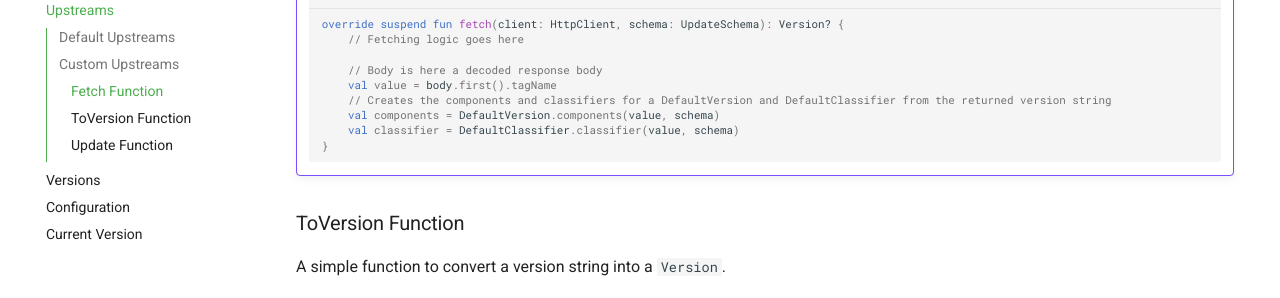
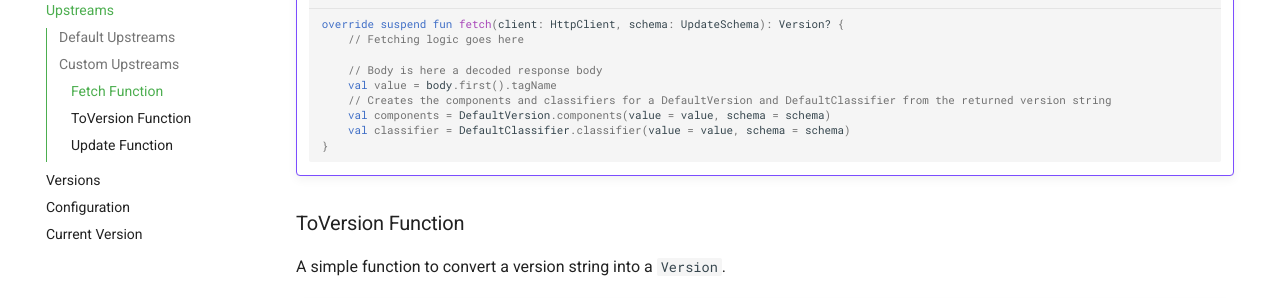
Before and after one commit to Vxrpenter/Updater-Wiki, an MkDocs documentation site: the page built from docs/using-updater/upstreams.md, in a window 1280 px wide and 900 px high, scrolled down 1392 px. Shown: the part 152-450 px from the top of the window. Built offline with MkDocs 1.6.1 and Material for MkDocs 9.7.7, drawn with Linux system fonts in a browser that asks for light colours; comment, search, counter and statistics services are not loaded; the version menu is left out.

Commit message:
Small fix2

````diff
--- a/docs/using-updater/upstreams.md
+++ b/docs/using-updater/upstreams.md
@@ -69,8 +69,8 @@ The fetch function generally consists of two parts, the actual requesting and th
         // Body is here a decoded response body
         val value = body.first().tagName
         // Creates the components and classifiers for a DefaultVersion and DefaultClassifier from the returned version string
-        val components = DefaultVersion.components(value, schema)
-        val classifier = DefaultClassifier.classifier(value, schema)
+        val components = DefaultVersion.components(value = value, schema = schema)
+        val classifier = DefaultClassifier.classifier(value = value, schema = schema)
     }
     ```
 
````
